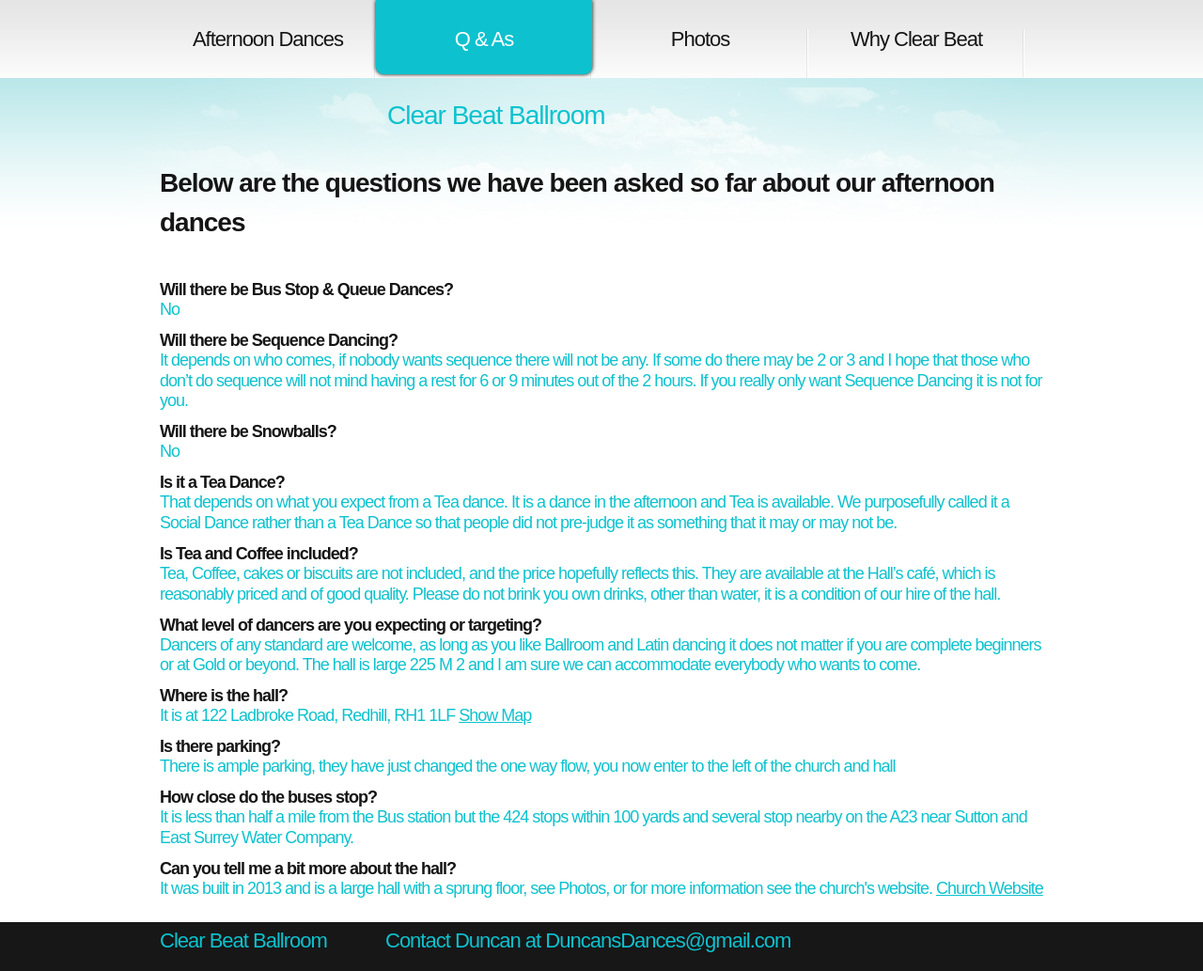
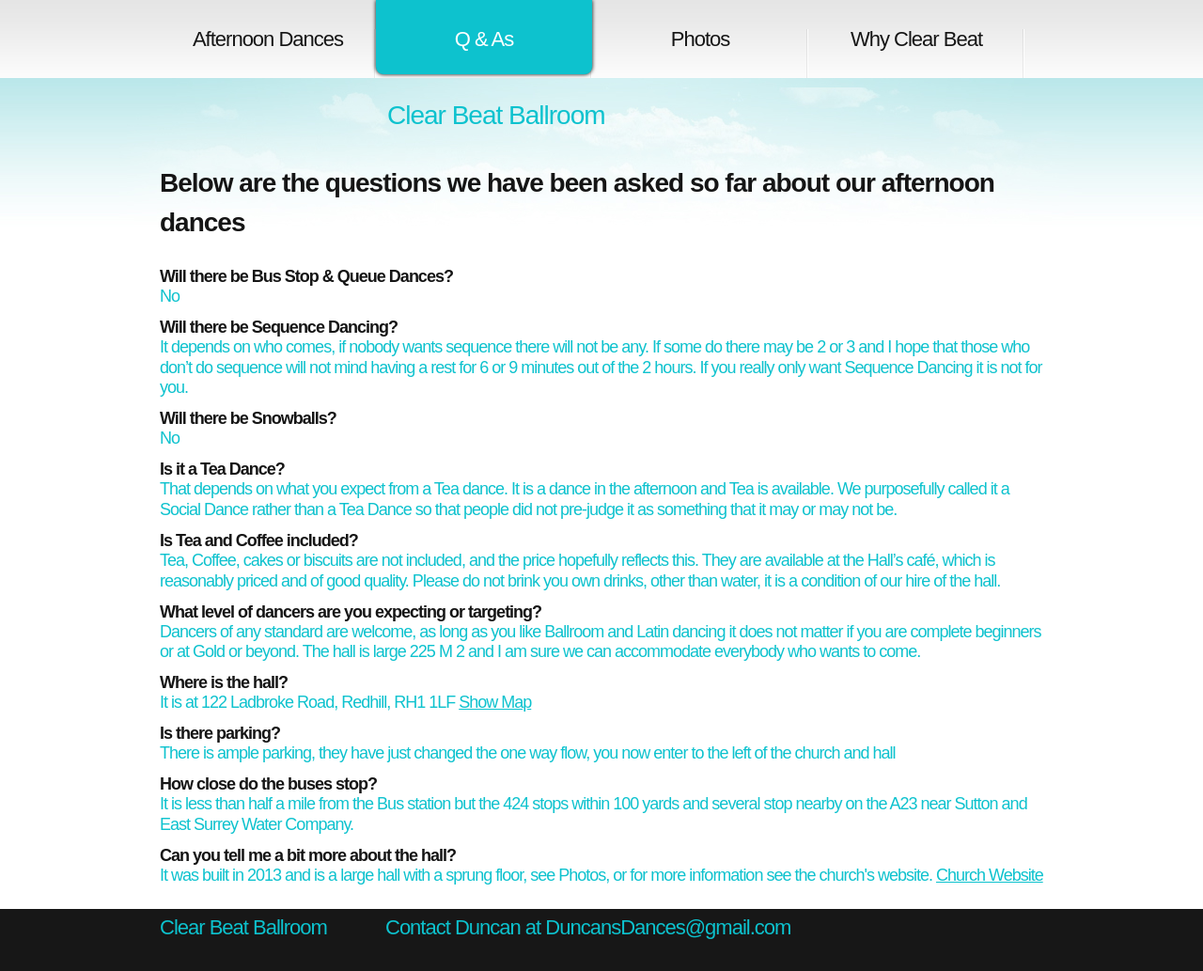
Before and after one commit to ramsayd/duncansdances, a Jekyll site: the page built from 30_QandA.md, in a window 1280 px wide. Shown: the whole page at 94% size. Built offline with Jekyll 4.4.1, drawn with Linux system fonts in a browser that asks for light colours.

Commit message:
Update 30_QandA.md

```diff
--- a/30_QandA.md
+++ b/30_QandA.md
@@ -8,7 +8,7 @@ permalink: "Q&A.html"
 
 
 <article class="grid_12 Visible">
-<h3 class="padded-bottom"><strong>Below are the questions we have been asked so far about our afternoon dances</strong></h3>
+<h3 class="small-padded-bottom"><strong>Below are the questions we have been asked so far about our afternoon dances</strong></h3>
 <h5><strong>Will there be Bus Stop & Queue Dances?</strong></h5>
 <h6>No</h6>
 <h5><strong>Will there be Sequence Dancing?</strong></h5>
```
